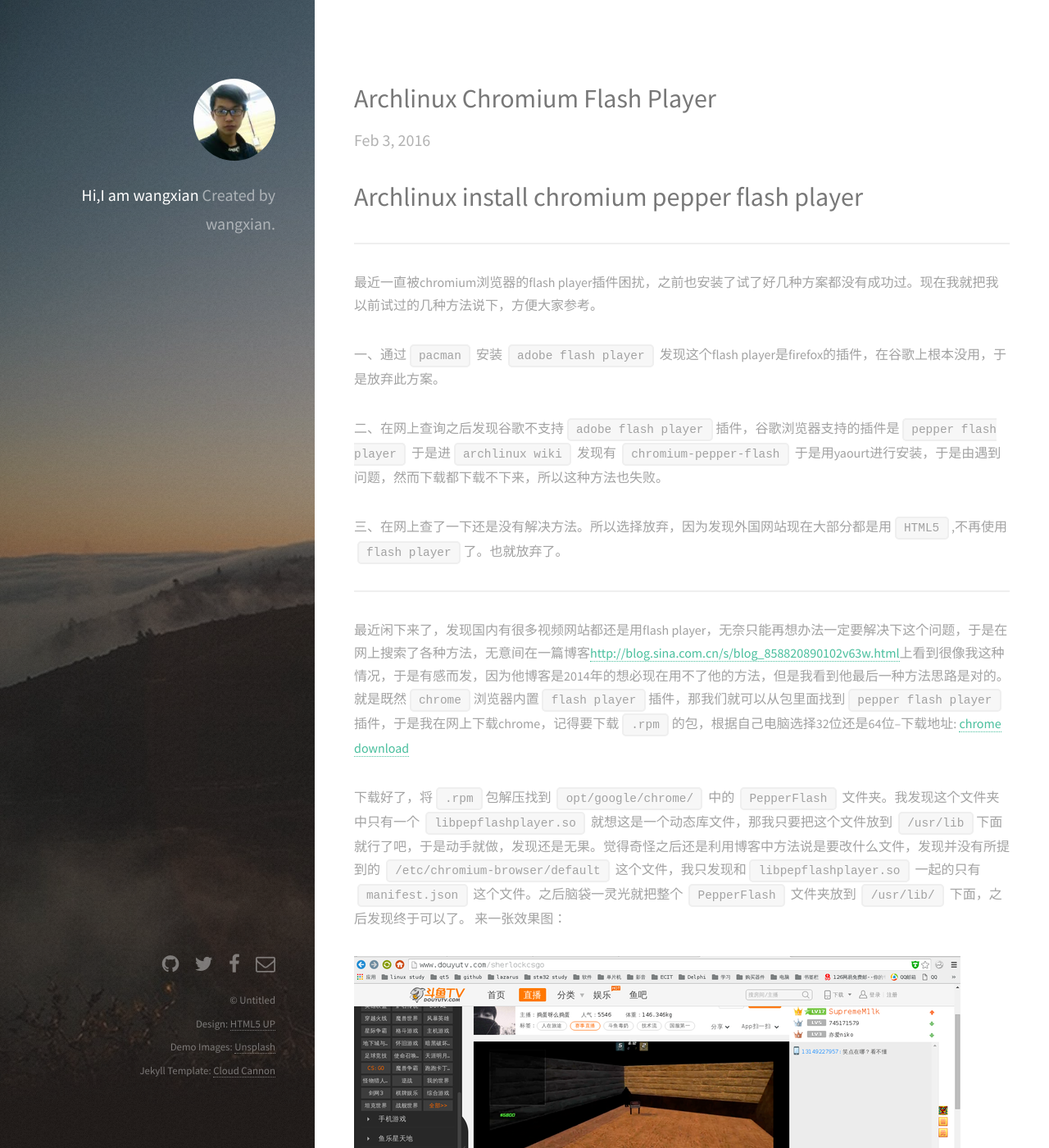
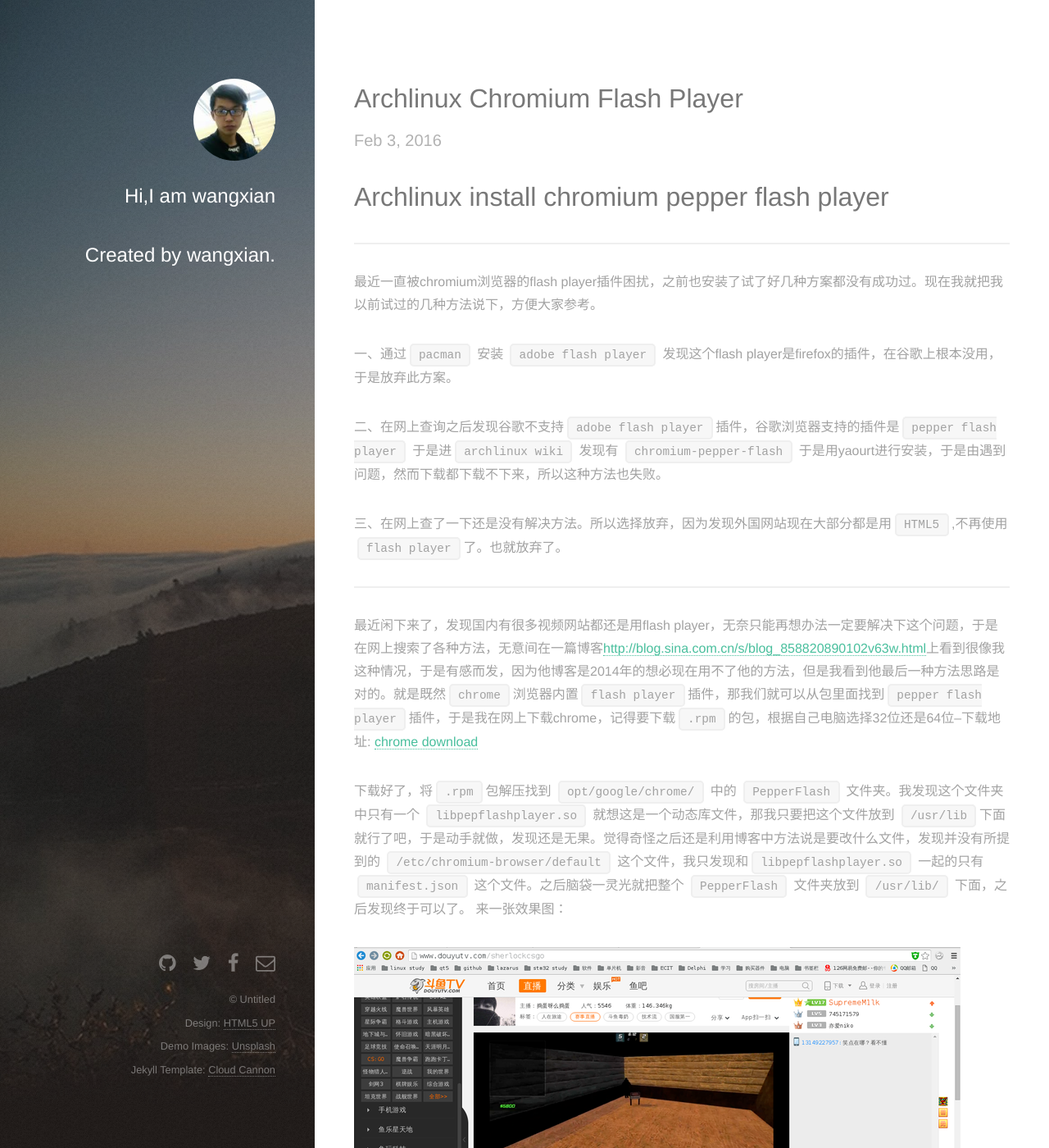
Before and after one commit to larriti/wangxian0718.github.io, a Jekyll site: the page built from index.html, in a window 1280 px wide and 1400 px high. Shown: the whole window at 82% size. Built offline with Jekyll 4.4.1, drawn with Linux system fonts in a browser that asks for light colours.

Commit message:
font changed

```diff
--- a/_layouts/default.html
+++ b/_layouts/default.html
@@ -22,8 +22,8 @@
 
       <header id="header">
           <a href="#" class="image avatar"><img src="/images/wangxian.jpg" alt="" /></a>
-          <h1><strong>Hi,I am wangxian</strong><br />
-          Created by wangxian.</h1>
+          <h2><strong>Hi,I am wangxian</strong><br /><br />
+          Created by wangxian.</h2>
       </header>
 
 
--- a/css/style.css
+++ b/css/style.css
@@ -1,5 +1,5 @@
 @import url(font-awesome.min.css);
-@import url("http://fonts.googleapis.com/css?family=Source+Sans+Pro:400,400italic");
+/*@import url("http://fonts.googleapis.com/css?family=Source+Sans+Pro:400,400italic");*/
 
 /*
 	Strata by HTML5 UP
@@ -28,7 +28,7 @@
 
 	body, input, select, textarea {
 		color: #a2a2a2;
-		font-family: "Source Sans Pro", Helvetica, sans-serif;
+		font-family: "DejaVu Sans Memo", Helvetica, sans-serif;
 		font-size: 16pt;
 		font-weight: 400;
 		line-height: 1.75em;
@@ -139,7 +139,7 @@
 		background: #f7f7f7;
 		border-radius: 0.35em;
 		border: solid 2px #efefef;
-		font-family: "Courier New", monospace;
+		font-family: "DejaVu Sans Memo", monospace;
 		font-size: 0.9em;
 		margin: 0 0.25em;
 		padding: 0.25em 0.65em;
@@ -147,7 +147,7 @@
 
 	pre {
 		-webkit-overflow-scrolling: touch;
-		font-family: "Courier New", monospace;
+		font-family: "DejaVu Sans Memo", monospace;
 		font-size: 0.9em;
 		margin: 0 0 2em 0;
 	}
```
